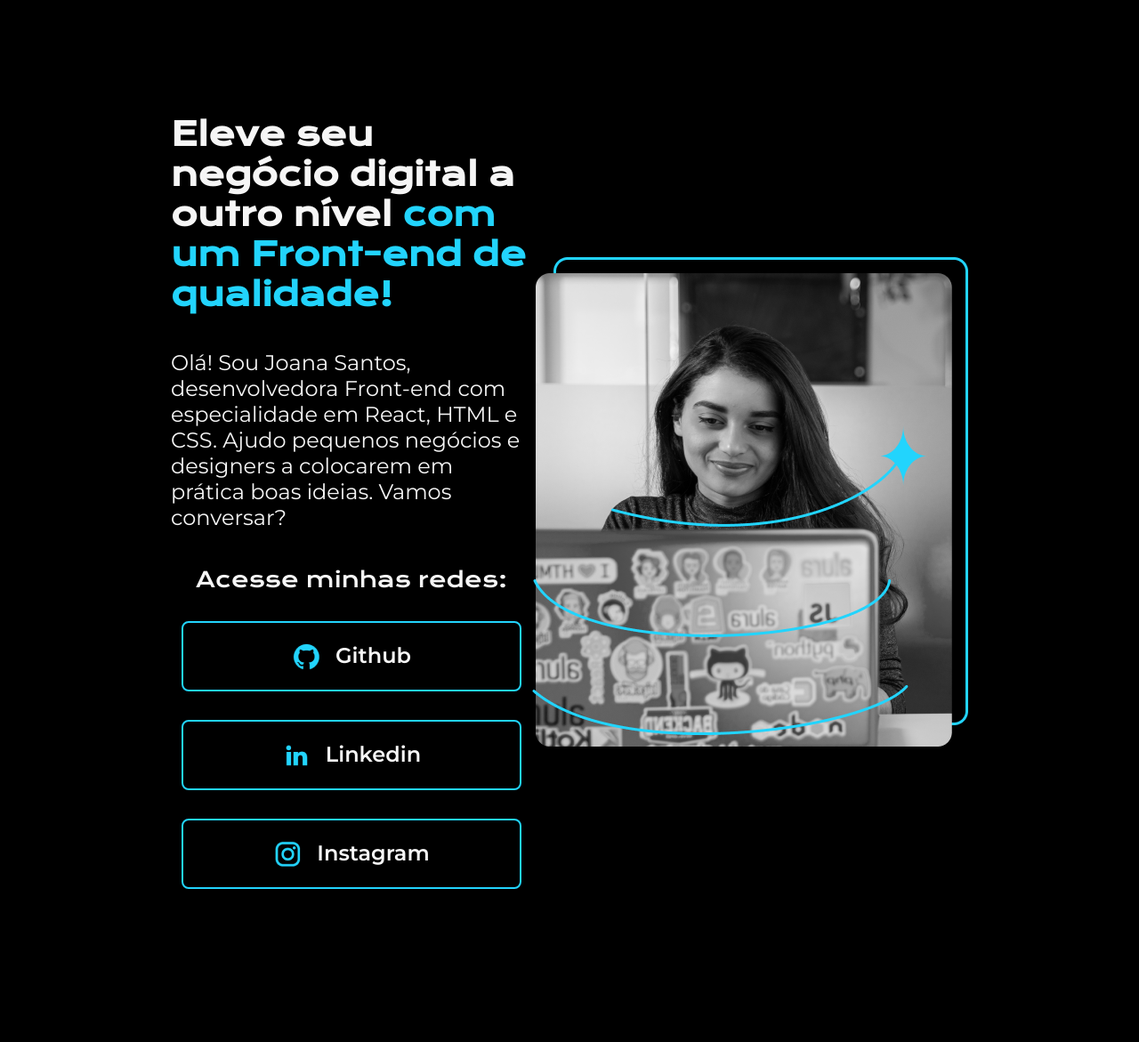
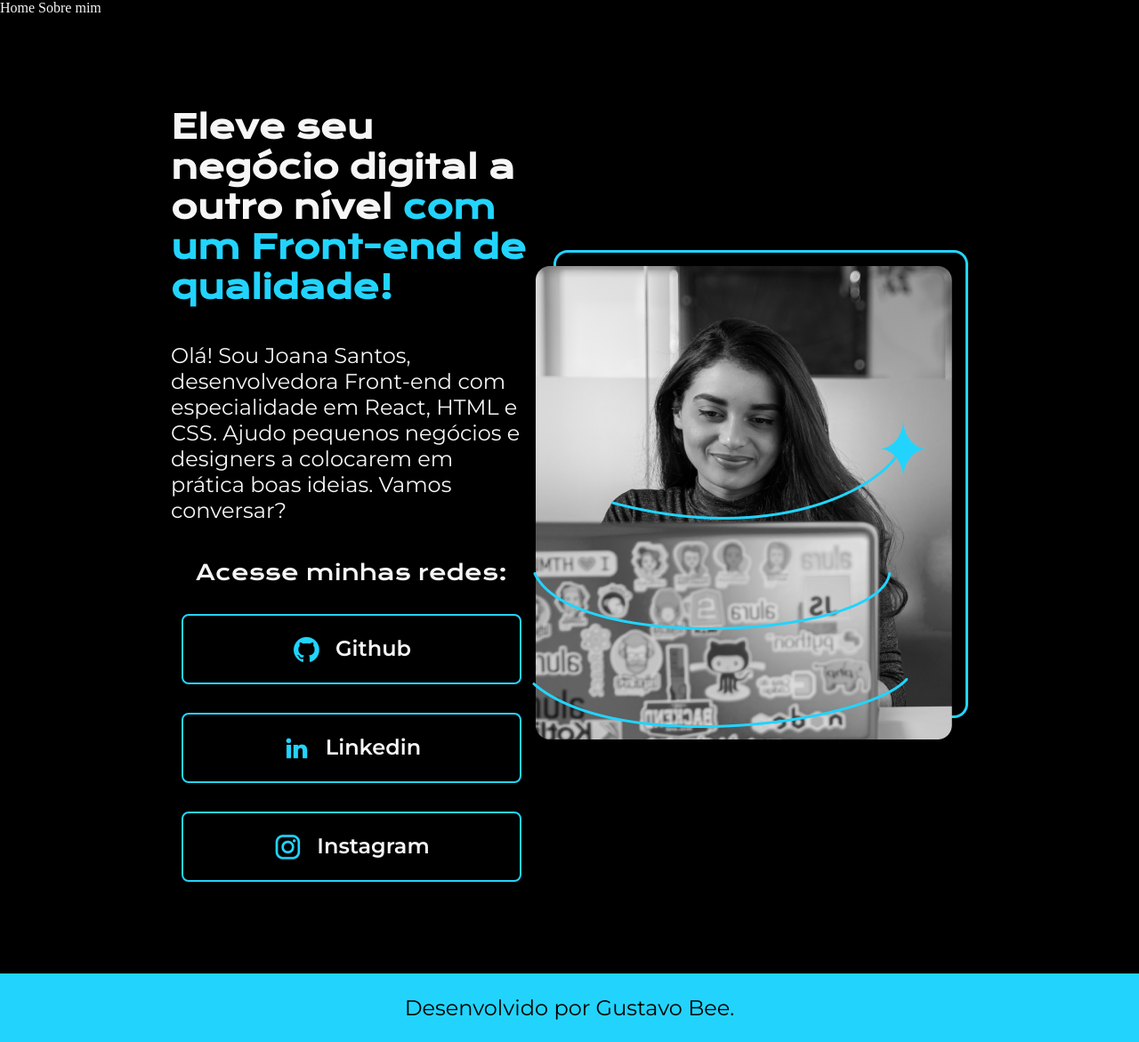
Before and after one commit to gustavobee/portfolio, a plain HTML site: page index.html in a window 1280 px wide. Shown: the whole page at 89% size. Before the commit the page ends 999 px from the top, so only its background shows below. Drawn offline with nearby package versions, Linux system fonts and the light colour scheme.

Commit message:
header e footer

```diff
--- a/index.html
+++ b/index.html
@@ -8,7 +8,12 @@
     <link rel="stylesheet" href="style.css">
 </head>
 <body>
-    <header></header>
+    <header class="cabecalho">
+        <nav class="cabecalho__menu">
+            <a class="cabecalho__menu__link">Home</a>
+            <a class="cabecalho__menu__link">Sobre mim</a>
+        </nav>
+    </header>
     <main class="apresentacao">
         <section class="apresentacao__conteudo">
             <h1 class="apresentacao__conteudo__titulo">Eleve seu negócio digital a outro nível
@@ -37,6 +42,8 @@
         </section>
         <img src="imagem.png" alt="Foto da Joana Santos programando">
     </main>
-    <footer></footer>
+    <footer class="rodape">
+        <p>Desenvolvido por Gustavo Bee.</p>
+    </footer>
 </body>
 </html>
--- a/style.css
+++ b/style.css
@@ -6,7 +6,7 @@
 }
 
 body {
-    height: 100vh;
+    /* height: 100vh; */
     box-sizing: border-box;
     background-color: #000000;
     color: #F6F6F6;
@@ -17,7 +17,7 @@ body {
 }
 
 .apresentacao {
-    margin: 10% 15%;
+    padding: 8% 15%;
     display: flex;
     align-items: center;
     justify-content: space-between;
@@ -74,3 +74,13 @@ body {
 .apresentacao__links__link:hover {
     background-color: #272727;
 }
+
+.rodape {
+    padding: 24px;
+    color: #000000;
+    background-color: #22D4FD;
+    text-align: center;
+    font-family: 'Montserrat', 'sans-serif';
+    font-size: 24px;
+    font-weight: 400;
+}
```
